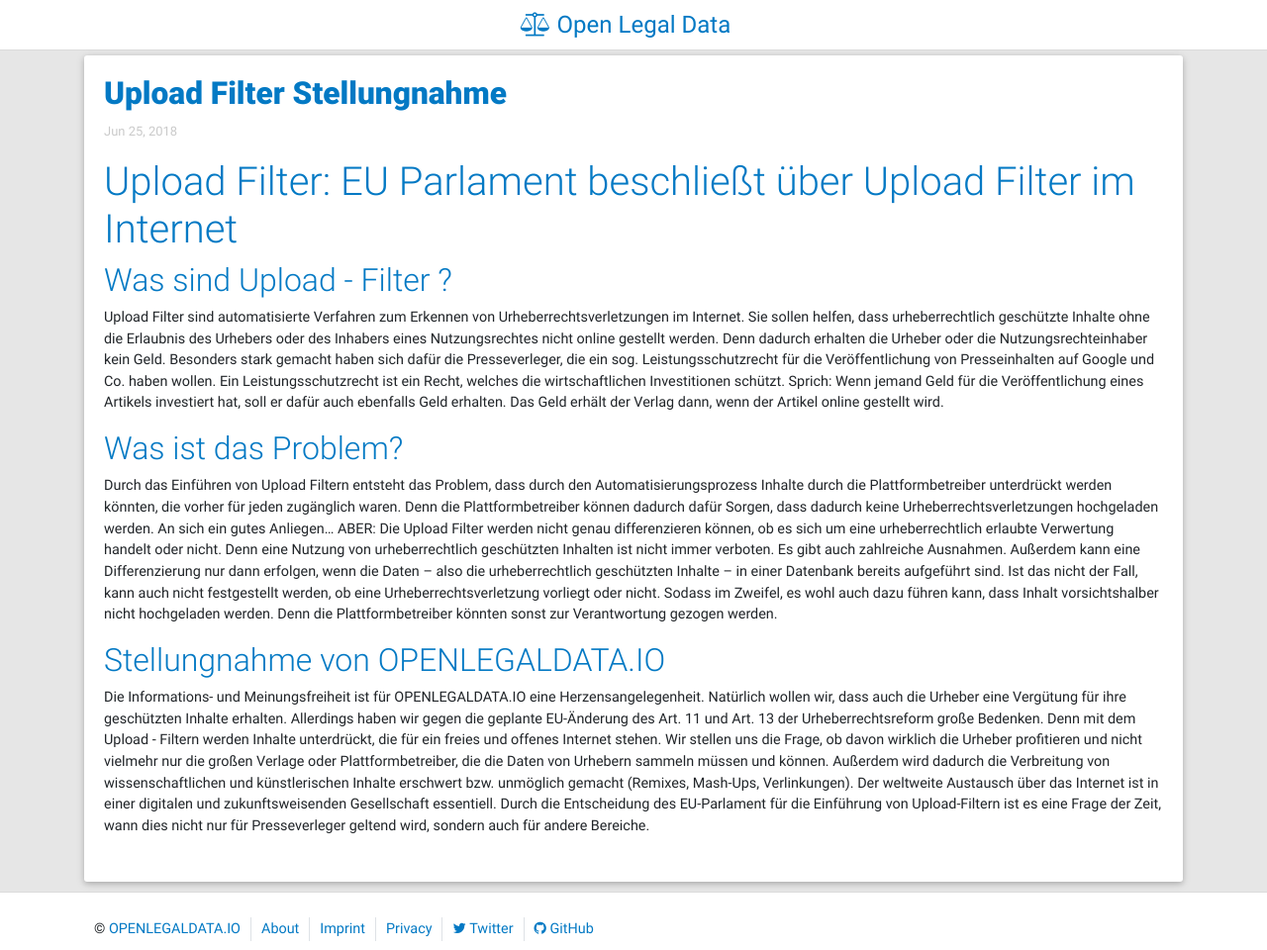
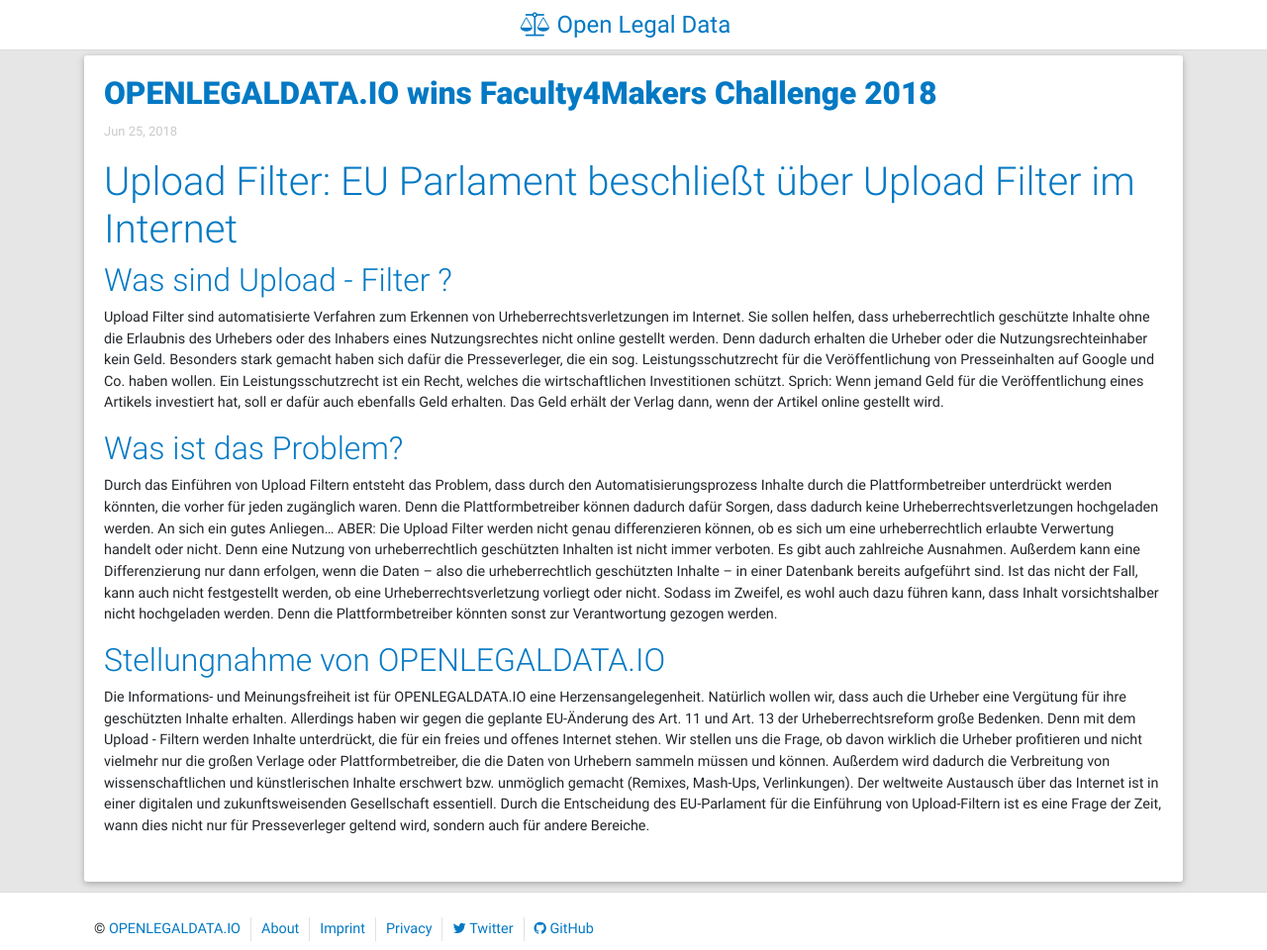
Before and after one commit to openlegaldata/blog, a Jekyll site: the page built from _posts/2018-06-25-upload-filter-stellungnahme.md, in a window 1280 px wide. Shown: the whole page at 99% size. Built offline with Jekyll 4.4.1, drawn with Linux system fonts in a browser that asks for light colours; our own code applies the rules of GitHub Pages for plain Markdown files.

Commit message:
Update 2018-06-25-upload-filter-stellungnahme.md

```diff
--- a/_posts/2018-06-25-upload-filter-stellungnahme.md
+++ b/_posts/2018-06-25-upload-filter-stellungnahme.md
@@ -1,3 +1,9 @@
+---
+layout: post
+title: "OPENLEGALDATA.IO wins Faculty4Makers Challenge 2018"
+categories: media
+---
+
 # Upload Filter: EU Parlament beschließt über Upload Filter im Internet
 
 ## Was sind Upload - Filter ?
```
